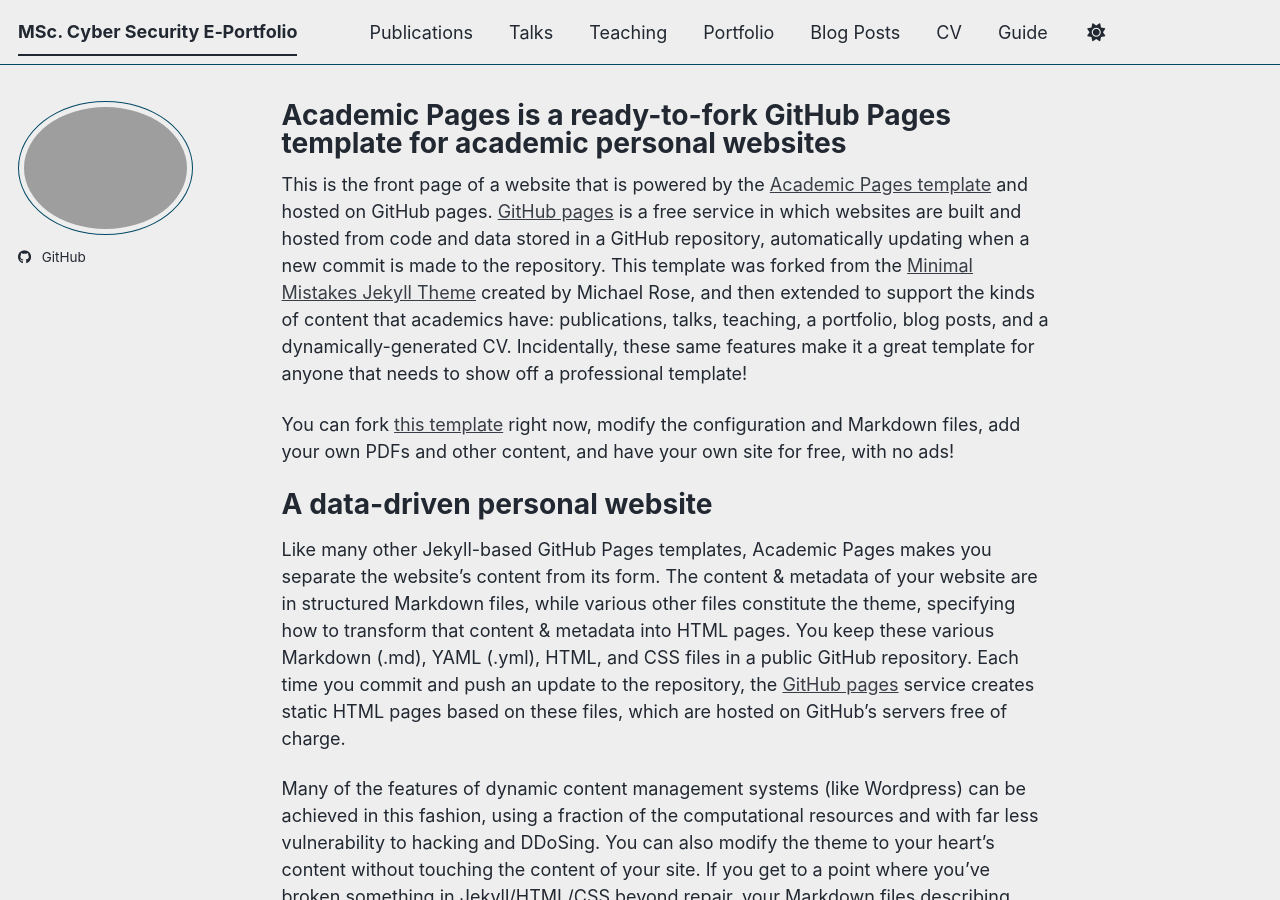
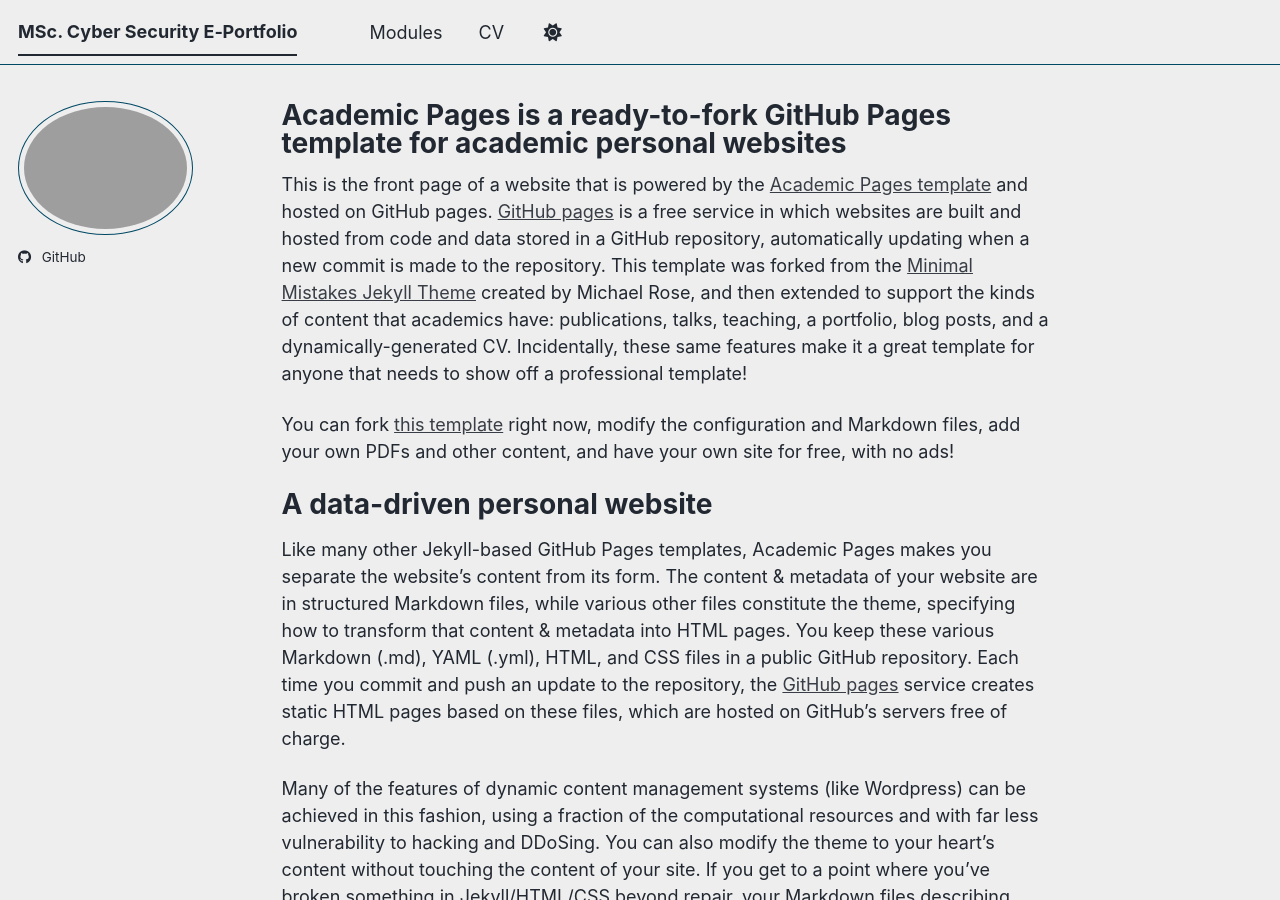
Before and after one commit to am25251/uoe-eportfolio, a Jekyll site: the page built from _pages/about.md, in a window 1280 px wide and 900 px high. Built offline with Jekyll 4.4.1, drawn with Linux system fonts in a browser that asks for light colours; a script bundle is joined from its source files by our own code; library files that are not in the unit come from our copies.

Commit message:
Modify navigation structure in navigation.yml
Updated navigation menu titles and commented out unused entries.

```diff
--- a/_data/navigation.yml
+++ b/_data/navigation.yml
@@ -8,20 +8,11 @@
 #      Markdown formatted page while the second is generated using JSON.
 
 main:
-  - title: "Publications"
+  - title: "Modules"
     url: /publications/
 
-  - title: "Talks"
-    url: /talks/
-
-  - title: "Teaching"
-    url: /teaching/
-
-  - title: "Portfolio"
-    url: /portfolio/
-
-  - title: "Blog Posts"
-    url: /year-archive/
+  # - title: "Artifacts"
+  #  url: /portfolio/
 
   - title: "CV"
     url: /cv/
@@ -29,5 +20,5 @@ main:
   # - title: "CV"
   #   url: /cv-json/
 
-  - title: "Guide"
-    url: /markdown/
+  # - title: "Guide"
+  #  url: /markdown/
```
